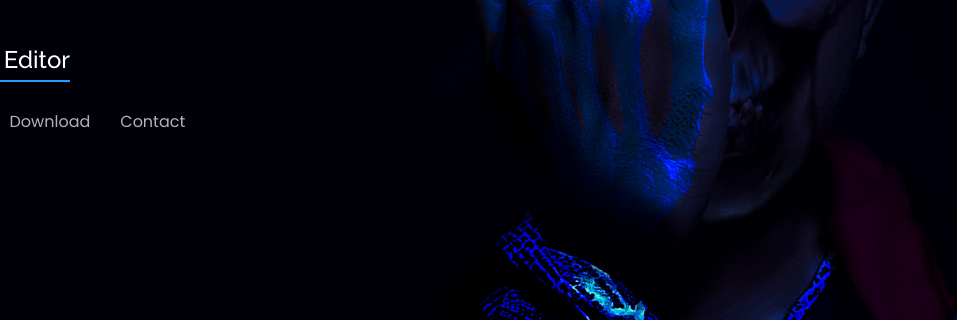
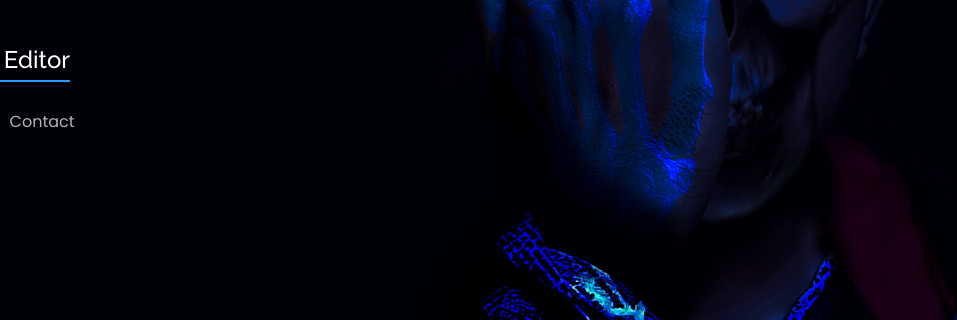
Before and after one commit to rafirizki28/rafirizki-portfolio, a plain HTML site: page index.html in a window 1280 px wide. Shown: the part 304-624 px from the top of the page, 323-1280 px from the left. Drawn offline with nearby package versions, Linux system fonts and the light colour scheme.

Commit message:
Hapus Download

```diff
--- a/index.html
+++ b/index.html
@@ -54,8 +54,6 @@
           <li><a class="nav-link active" href="#header">Home</a></li>
           <li><a class="nav-link" href="#about">About</a></li>
           <li><a class="nav-link" href="#portfolio">Portfolio</a></li>
-          <li><a class="nav-link" href="https://rafirizki28.github.io/rafirizki-download/" target="_blank">Download</a>
-          </li>
           <li><a class="nav-link" href="#contact">Contact</a></li>
         </ul>
         <i class="bi bi-list mobile-nav-toggle"></i>
```
